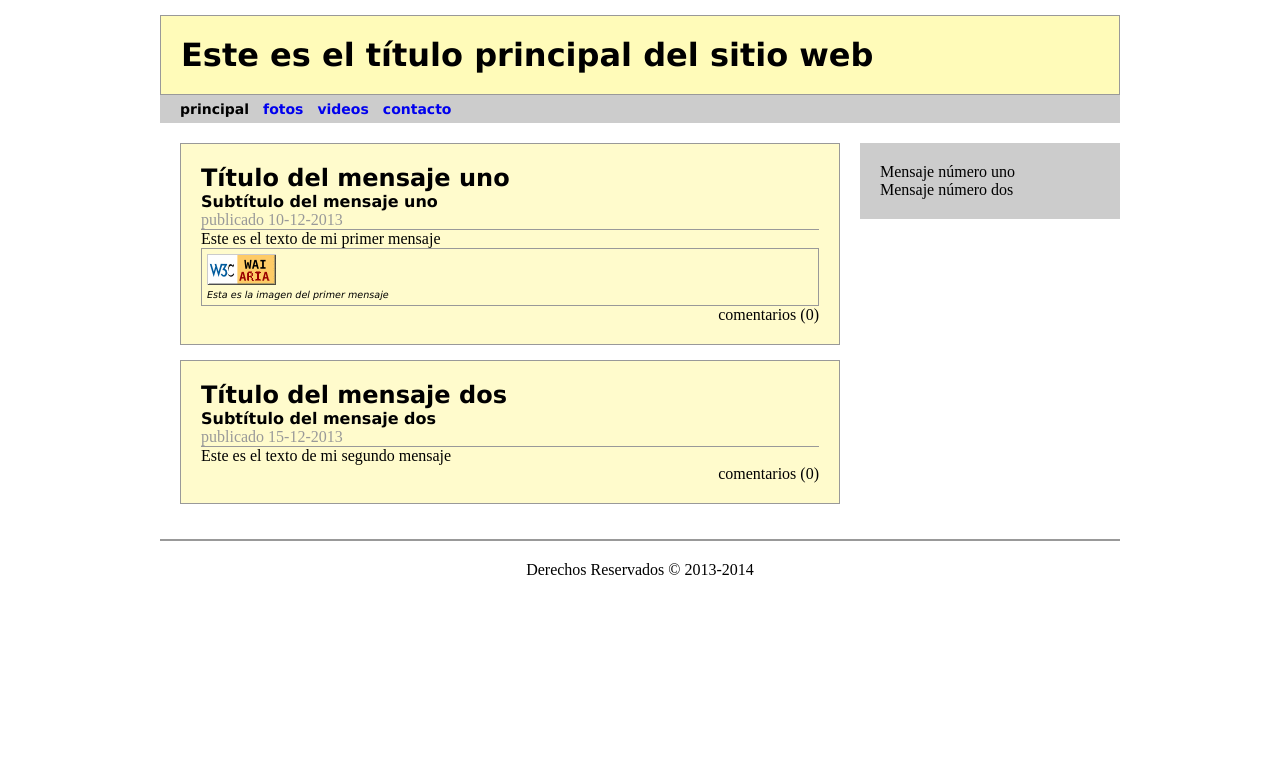
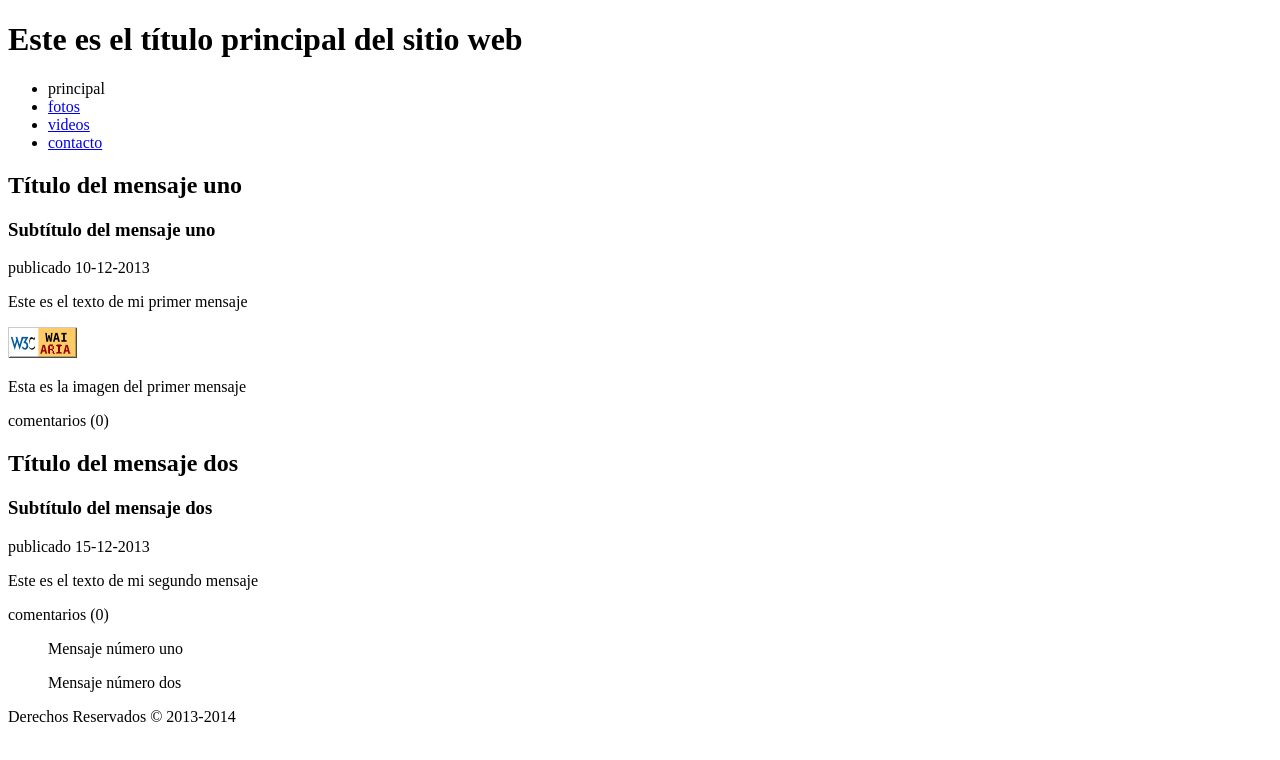
Before and after one commit to eniun/diw, a plain HTML site: page index.html in a window 1280 px wide. Drawn offline with Linux system fonts and the light colour scheme.

Commit message:
Commit sin carpeta CSS

```diff
--- a/CSS/estilos.css
+++ /dev/null
@@ -1,42 +0,0 @@
-*  { margin: 0px; padding: 0px; }
-body { text-align: center; }
-h1 { font: bold 2em verdana, sans-serif; }
-h2 { font: bold 1.5em verdana, sans-serif; }
-h3 { font: bold 1em verdana, sans-serif; }
-#page { width: 960px; margin: 15px auto; text-align: left; }
-header { background: #FFFBB9; border: 1px solid #999999; padding: 20px; }
-nav { background: #CCCCCC; padding: 5px 15px; }
-nav li {
-    display: inline;
-    list-style: none;
-    padding: 5px;
-    font: bold 14px verdana, sans-serif;
-    cursor:default;
-}
-nav a { text-decoration:none; }
-nav a:hover { color: white; }
-section { float: left; width: 660px; margin: 20px; }
-aside {
-    float: left;
-    width: 220px;
-    margin: 20px 0px;
-    padding: 20px;
-    background: #CCCCCC;
-}
-article {
-    background: #FFFBCC;
-    border: 1px solid #999999;
-    padding: 20px;
-    margin-bottom: 15px;
-}
-.article_header { border-bottom: 1px solid #999999; }
-.article_footer { text-align: right; }
-footer {
-    clear: both;
-    text-align: center;
-    padding: 20px;
-    border-top: 2px solid #999999;
-}
-.time { color: #999999; }
-.figure { border: 1px double #999999; padding: 5px; }
-.figure .figcaption { font: italic 0.6em verdana, sans-serif; }
--- a/index.html
+++ b/index.html
@@ -5,7 +5,7 @@
         <title>Blog</title>
         <meta name="description" content="HTML5">
         <meta name="author" content="Andrea lluch">
-        <link rel="stylesheet" href="CSS/estilos.css">
+        <link rel="stylesheet" href="estilos.css">
     </head>
 <body>
 <div id="page">
```
